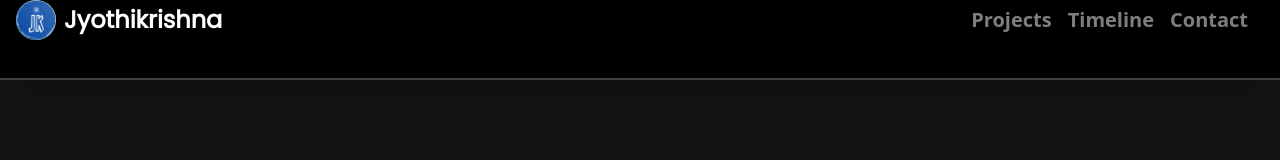
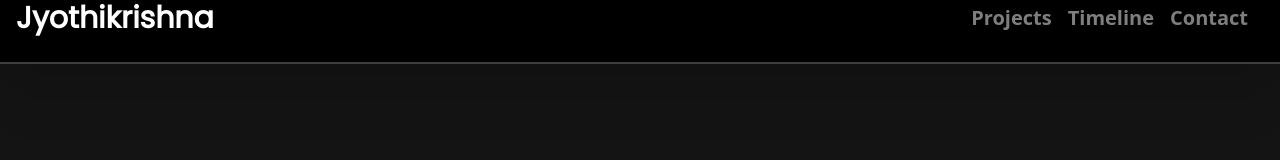
Before and after one commit to bhendi-boi/portfolio, a React (Vite) app: page / in a window 1280 px wide. Shown: the top 160 px of the page. Built offline with nearby package versions, Linux system fonts and the light colour scheme.

Commit message:
pulled from origin main

```diff
--- a/src/components/Nav.jsx
+++ b/src/components/Nav.jsx
@@ -2,7 +2,7 @@ import { useState } from "react";
 import { CgMenuRight } from "react-icons/cg";
 import { AiOutlineClose } from "react-icons/ai";
 
-import LOGO from "../assets/logo.png";
+// import LOGO from "../assets/logo.png";
 
 const Nav = ({ refs, handleScrollToSection }) => {
   const [visible, setVisible] = useState(false);
@@ -19,23 +19,22 @@ const Nav = ({ refs, handleScrollToSection }) => {
     }
   };
   return (
-    <nav className="sticky top-0 left-0 z-50 border-b-2 border-opacity-25 min-h-[5rem] bg-nav-background drop-shadow-2xl border-slate-50">
+    <nav className="sticky top-0 left-0 z-50 min-h-[4rem] border-b-2 border-opacity-25 bg-nav-background drop-shadow-2xl border-slate-50">
       <div className="flex items-center justify-between w-full h-full">
-        <div className="flex items-center gap-2 mx-4 text-white">
-          <picture className="w-10 h-10 overflow-hidden bg-yellow-300 rounded-full">
-            {/* <!-- icon for my name --> */}
+        <div className="flex items-center h-full gap-2 mx-4 text-white">
+          {/* <picture className="w-10 h-10 overflow-hidden bg-yellow-300 rounded-full">
             <img src={LOGO} alt="jk logo" />
-          </picture>
-          <h1 className="text-2xl font-semibold font-logo">Jyothikrishna</h1>
+          </picture> */}
+          <h1 className="text-3xl font-semibold font-logo">Jyothikrishna</h1>
         </div>
         <div
           onClick={toggleVisible}
           className="self-center m-4 ml-auto cursor-pointer md:hidden"
         >
           {visible ? (
-            <AiOutlineClose color="white" size={36} />
+            <AiOutlineClose color="white" size={30} />
           ) : (
-            <CgMenuRight color="white" size={36} />
+            <CgMenuRight color="white" size={30} />
           )}
         </div>
         <ul className="items-center hidden mr-6 list-none md:flex">
```
Also changed, not shown: src/assets/logo.png (deleted).
